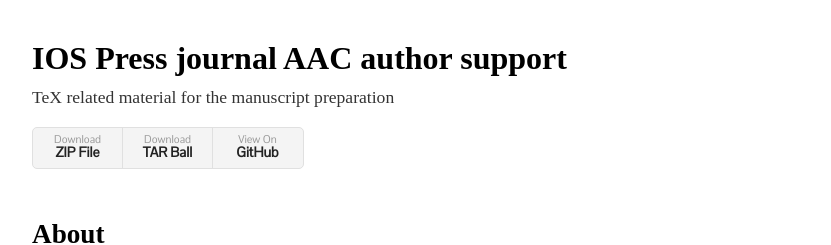
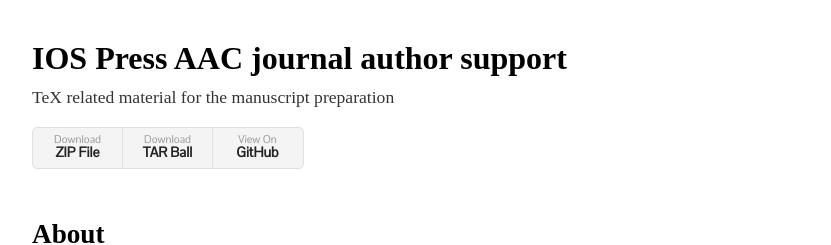
Before and after one commit to vtex-soft/texsupport.iospress-aac, a Jekyll site: the page built from README.md, in a window 1280 px wide. Shown: the top 245 px of the page, without its empty margins (224-1055 px from the left). Built offline with Jekyll 4.4.1, drawn with Linux system fonts in a browser that asks for light colours; some web fonts are replaced; our own code applies the rules of GitHub Pages for plain Markdown files.

```diff
--- a/_config.yml
+++ b/_config.yml
@@ -1,3 +1,3 @@
-title: IOS Press journal AAC author support
+title: IOS Press AAC journal author support
 description: TeX related material for the manuscript preparation
 show_downloads: true
```
